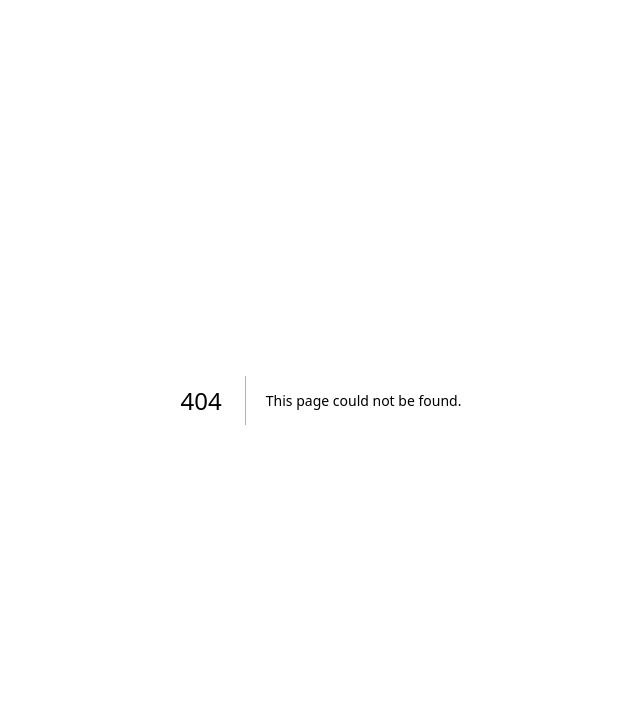
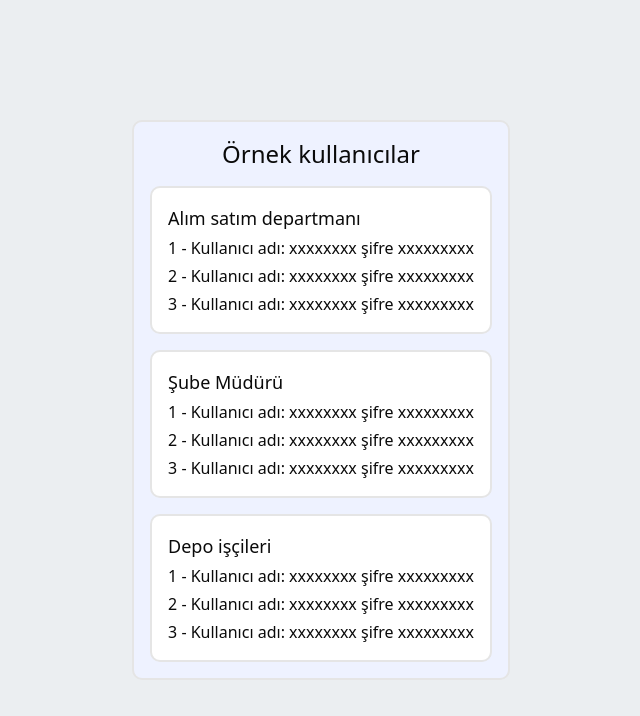
Before and after one commit to ridnite/erp-lojistik-web, a Next.js app: page /auth/exm in a window 1280 px wide. Before the commit this address had no page. Shown: the top 716 px of the page, without its empty margins (319-959 px from the left). Built offline with nearby package versions, Linux system fonts and the light colour scheme.

Commit message:
login sayfası düzeltme ve örnek kullanıcılar

```diff
--- /dev/null
+++ b/src/app/auth/exm/page.tsx
@@ -0,0 +1,30 @@
+'use client';
+import React from 'react';
+
+export default function Home() {
+    return (
+        <div className='w-screen min-h-screen flex flex-col md:flex-row items-center justify-center p-2 md:p-4'>
+            <div className='w-fit max-w-md h-fit rounded-lg bg-indigo-50 border-2 border-border flex flex-col p-2 md:p-4 gap-4'>
+                <h2 className='text-xl sm:text-2xl mx-auto'>Örnek kullanıcılar</h2>
+                <div className='flex flex-col bg-card gap-1 p-2 md:p-4 border-2 border-border rounded-lg'>
+                    <p className='text-lg'>Alım satım departmanı</p>
+                    <p>1 - Kullanıcı adı: xxxxxxxx şifre xxxxxxxxx</p>
+                    <p>2 - Kullanıcı adı: xxxxxxxx şifre xxxxxxxxx</p>
+                    <p>3 - Kullanıcı adı: xxxxxxxx şifre xxxxxxxxx</p>
+                </div>
+                <div className='flex flex-col bg-card gap-1 p-2 md:p-4 border-2 border-border rounded-lg'>
+                    <p className='text-lg'>Şube Müdürü</p>
+                    <p>1 - Kullanıcı adı: xxxxxxxx şifre xxxxxxxxx</p>
+                    <p>2 - Kullanıcı adı: xxxxxxxx şifre xxxxxxxxx</p>
+                    <p>3 - Kullanıcı adı: xxxxxxxx şifre xxxxxxxxx</p>
+                </div>
+                <div className='flex flex-col bg-card gap-1 p-2 md:p-4 border-2 border-border rounded-lg'>
+                    <p className='text-lg'>Depo işçileri</p>
+                    <p>1 - Kullanıcı adı: xxxxxxxx şifre xxxxxxxxx</p>
+                    <p>2 - Kullanıcı adı: xxxxxxxx şifre xxxxxxxxx</p>
+                    <p>3 - Kullanıcı adı: xxxxxxxx şifre xxxxxxxxx</p>
+                </div>
+            </div>
+        </div>
+    );
+}
--- a/src/app/auth/login/page.tsx
+++ b/src/app/auth/login/page.tsx
@@ -21,7 +21,7 @@ export default function Home() {
         },
     });
 
-    const onSubmit = (data: { username: string; password: string }) => {
+    const onSubmit = (data: z.infer<typeof loginSchema>) => {
         console.log(data);
     }
 
@@ -45,7 +45,7 @@ export default function Home() {
                 </div>
                 <Button type="submit" className='w-full mt-2 bg-chart-1 text-lg'>Giriş yap</Button>
                 <div className='w-4/5 h-0.5 bg-border'></div>
-                <Link href="/auth/register" className='text-sm text-blue-500'>Hesabın yok mu? Hesap erişimi talep et</Link>
+                <Link href="/auth/exm" className='text-sm text-blue-500'>Örnek kullanıcılar ve yetkilendirme</Link>
             </form>
         </div>
     );
```
